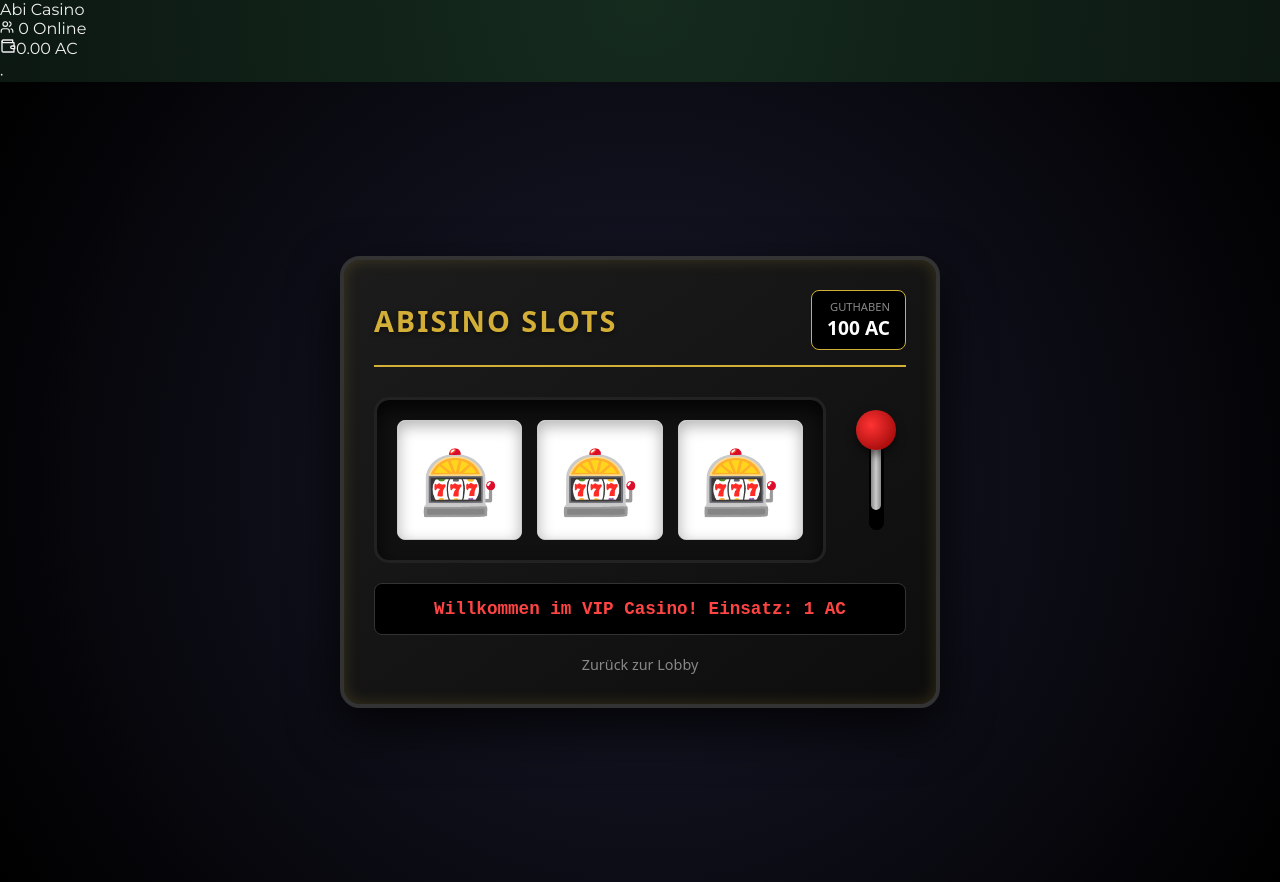
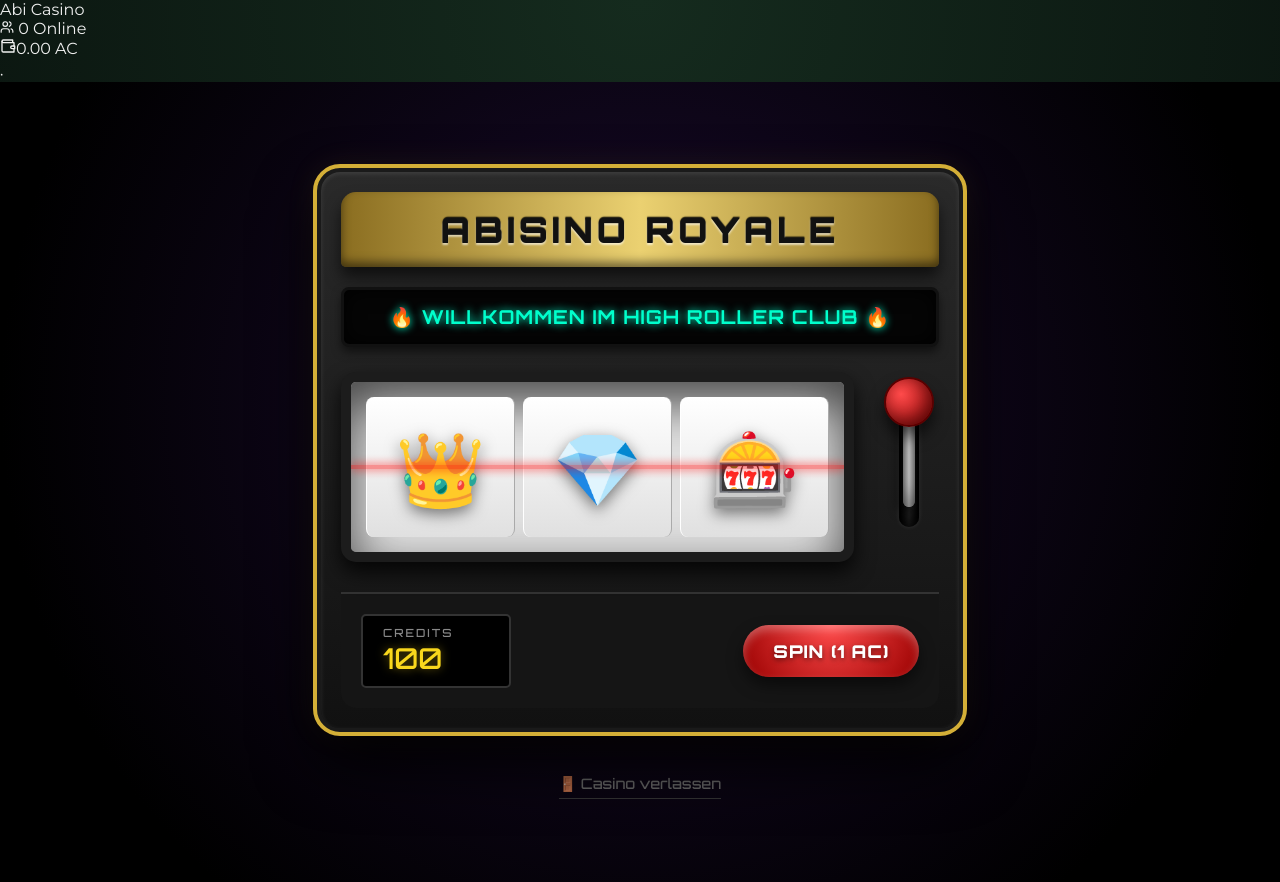
Before and after one commit to Xavien123/Abisino-, a Next.js app: page /slots in a window 1280 px wide. Built offline with nearby package versions, Linux system fonts and the light colour scheme; no server answers; a web font is replaced by a local one.

Commit message:
Update page.jsx

```diff
--- a/app/slots/page.jsx
+++ b/app/slots/page.jsx
@@ -1,295 +1,400 @@
 'use client';
-import { useState } from 'react';
+import { useState, useEffect } from 'react';
 import Link from 'next/link';
 
-// VIP Casino Symbole
-const SYMBOLS = ['🍒', '🍋', '🔔', '💎', '🍀', '🎰'];
+// VIP Symbole inklusive dem seltenen Kronen-Jackpot
+const SYMBOLS = ['🍒', '🍋', '🔔', '💎', '🍀', '🎰', '👑'];
 
-export default function PremiumSlotMachine() {
-  // Lokaler State (wird im nächsten Schritt mit Supabase verknüpft)
+export default function UltraPremiumSlotMachine() {
   const [balance, setBalance] = useState(100);
-  const [reels, setReels] = useState(['🎰', '🎰', '🎰']);
-  const [isSpinning, setIsSpinning] = useState(false);
+  const [reels, setReels] = useState(['👑', '💎', '🎰']);
+  // Jede Walze dreht sich jetzt unabhängig für maximalen Spannungsaufbau
+  const [spinState, setSpinState] = useState([false, false, false]);
   const [leverPulled, setLeverPulled] = useState(false);
-  const [message, setMessage] = useState('Willkommen im VIP Casino! Einsatz: 1 AC');
-  const [winStatus, setWinStatus] = useState(null); // 'jackpot', 'win', 'loss', null
+  const [message, setMessage] = useState('🔥 WILLKOMMEN IM HIGH ROLLER CLUB 🔥');
+  const [winType, setWinType] = useState(null);
 
   const pullLever = () => {
-    if (isSpinning) return;
+    // Verhindert mehrfaches Ziehen während des Drehens
+    if (spinState.some(s => s)) return;
+
     if (balance < 1) {
-      setMessage('Nicht genug Abisino Coins! Lade dein Konto auf.');
-      setWinStatus('loss');
+      setMessage('⚠️ GUTHABEN ZU NIEDRIG ⚠️');
+      setWinType('error');
       return;
     }
 
-    // Hebel-Animation auslösen
+    setBalance(prev => prev - 1);
+    setWinType(null);
     setLeverPulled(true);
-    setTimeout(() => setLeverPulled(false), 400);
+    setMessage('🎰 WALZEN DREHEN... 🎰');
 
-    // Spielablauf starten
-    setBalance(prev => prev - 1);
-    setIsSpinning(true);
-    setWinStatus(null);
-    setMessage('Viel Glück...');
+    // Hebel schnellt nach 500ms zurück
+    setTimeout(() => setLeverPulled(false), 500);
 
-    // Walzen drehen (Spannung aufbauen für 2 Sekunden)
-    setTimeout(() => {
+    // Alle Walzen starten sofort
+    setSpinState([true, true, true]);
+
+    // Das Ergebnis wird im Hintergrund direkt gewürfelt
     const result = [
       SYMBOLS[Math.floor(Math.random() * SYMBOLS.length)],
       SYMBOLS[Math.floor(Math.random() * SYMBOLS.length)],
       SYMBOLS[Math.floor(Math.random() * SYMBOLS.length)]
     ];
 
+    // Walze 1 stoppt nach 1 Sekunde
+    setTimeout(() => {
+      setReels([result[0], reels[1], reels[2]]);
+      setSpinState([false, true, true]);
+    }, 1000);
+
+    // Walze 2 stoppt nach 1.8 Sekunden (Spannung steigt)
+    setTimeout(() => {
+      setReels([result[0], result[1], reels[2]]);
+      setSpinState([false, false, true]);
+    }, 1800);
+
+    // Walze 3 stoppt nach 2.8 Sekunden (Finale)
+    setTimeout(() => {
       setReels(result);
-      setIsSpinning(false);
+      setSpinState([false, false, false]);
 
-      // Gewinnberechnung
+      // Auswertung
       if (result[0] === result[1] && result[1] === result[2]) {
+        if (result[0] === '👑' || result[0] === '💎' || result[0] === '🎰') {
+            setBalance(prev => prev + 50);
+            setMessage(`💰 MEGA JACKPOT! +50 AC 💰`);
+            setWinType('jackpot');
+        } else {
             setBalance(prev => prev + 15);
-        setMessage('🎰 MEGA JACKPOT! +15 AC 💎');
-        setWinStatus('jackpot');
+            setMessage(`🎉 SUPER GEWINN! +15 AC 🎉`);
+            setWinType('bigwin');
+        }
       } else if (result[0] === result[1] || result[1] === result[2] || result[0] === result[2]) {
         setBalance(prev => prev + 2);
-        setMessage('Guter Treffer! +2 AC');
-        setWinStatus('win');
+        setMessage('✨ GEWINN! +2 AC ✨');
+        setWinType('win');
       } else {
-        setMessage('Leider nichts. Versuch es nochmal!');
-        setWinStatus('loss');
+        setMessage('💀 LEIDER NICHTS 💀');
       }
-    }, 2000);
+    }, 2800);
   };
 
   return (
-    <div style={styles.page}>
-      {/* Integrierte CSS-Animationen für das echte Spiel-Gefühl */}
+    <div style={styles.casinoFloor}>
+      {/* Die CSS-Engine für die 10x Aufwertung */}
       <style>{`
-        @keyframes roll {
-          0% { transform: translateY(-100%); filter: blur(2px); }
-          100% { transform: translateY(100%); filter: blur(2px); }
+        @import url('https://fonts.googleapis.com/css2?family=Orbitron:wght@500;700;900&display=swap');
+
+        @keyframes reel-spin {
+          0% { transform: translateY(-80%); filter: blur(3px); opacity: 0.5; }
+          100% { transform: translateY(80%); filter: blur(3px); opacity: 0.5; }
         }
-        @keyframes glow {
-          0% { box-shadow: 0 0 10px #d4af37; }
-          50% { box-shadow: 0 0 30px #f9d71c, 0 0 10px #fff inset; }
-          100% { box-shadow: 0 0 10px #d4af37; }
+        @keyframes jackpot-flash {
+          0% { box-shadow: 0 0 20px #ffea00, inset 0 0 20px #ffea00; border-color: #ffea00; }
+          50% { box-shadow: 0 0 50px #ff0055, inset 0 0 50px #ff0055; border-color: #ff0055; }
+          100% { box-shadow: 0 0 20px #ffea00, inset 0 0 20px #ffea00; border-color: #ffea00; }
         }
-        .rolling-reel {
-          animation: roll 0.15s linear infinite;
-          opacity: 0.8;
+        @keyframes led-scroll {
+          0% { background-position: 0 0; }
+          100% { background-position: 100% 0; }
         }
-        .jackpot-glow {
-          animation: glow 1s ease-in-out infinite;
-          border-color: #f9d71c !important;
+        .spinning {
+          animation: reel-spin 0.1s linear infinite;
         }
-        .lever-base {
-          transition: transform 0.3s cubic-bezier(0.175, 0.885, 0.32, 1.275);
+        .lever-stick {
+          transition: transform 0.4s cubic-bezier(0.3, 1.5, 0.6, 1);
+          transform-origin: bottom center;
         }
-        .lever-active {
-          transform: rotateX(70deg) translateY(20px);
+        .lever-pulled {
+          transform: rotateX(75deg) translateY(25px);
+        }
+        .jackpot-mode {
+          animation: jackpot-flash 0.5s infinite;
         }
       `}</style>
 
-      {/* Haupt-Automat */}
-      <div style={styles.machineContainer} className={winStatus === 'jackpot' ? 'jackpot-glow' : ''}>
+      {/* Das Gehäuse des Automaten (Massiver 3D Block) */}
+      <div style={styles.machineBody} className={winType === 'jackpot' ? 'jackpot-mode' : ''}>
 
-        {/* Top Header: Name & Balance */}
-        <div style={styles.header}>
-          <h1 style={styles.title}>ABISINO SLOTS</h1>
-          <div style={styles.balanceBox}>
-            <span style={styles.balanceLabel}>GUTHABEN</span>
-            <span style={styles.balanceValue}>{balance} AC</span>
-          </div>
+        {/* Der gewölbte Top-Header mit Goldkante */}
+        <div style={styles.topBezel}>
+          <h1 style={styles.logoText}>ABISINO ROYALE</h1>
         </div>
 
-        {/* Die Spiel-Oberfläche (Walzen + Hebel) */}
-        <div style={styles.gameArea}>
+        {/* Die digitale LED-Matrix (Nachrichten) */}
+        <div style={{
+          ...styles.ledDisplay,
+          color: winType === 'error' ? '#ff3333' : winType === 'jackpot' ? '#fff' : '#00ffcc',
+          textShadow: winType === 'jackpot' ? '0 0 10px #fff, 0 0 20px #ff0055' : '0 0 8px #00ffcc'
+        }}>
+          {message}
+        </div>
+
+        {/* Das Haupt-Spielfeld: Walzen und Hebel */}
+        <div style={styles.playArea}>
+
+          {/* Das Walzen-Fenster mit innerem Schatten und Glas-Effekt */}
+          <div style={styles.glassWindow}>
+
+            {/* Payline Indikator (Rote Linie in der Mitte) */}
+            <div style={styles.payline}></div>
 
             {/* Die 3 Walzen */}
-          <div style={styles.reelsContainer}>
-            {reels.map((symbol, index) => (
-              <div key={index} style={styles.reelSlot}>
+            {[0, 1, 2].map((index) => (
+              <div key={index} style={styles.reelColumn}>
                 <div
-                  className={isSpinning ? 'rolling-reel' : ''}
+                  className={spinState[index] ? 'spinning' : ''}
                   style={{
-                    fontSize: '4rem',
-                    transition: 'all 0.1s'
+                    fontSize: '4.5rem',
+                    transition: 'all 0.05s',
+                    textShadow: '0 5px 15px rgba(0,0,0,0.5)',
+                    transform: spinState[index] ? 'scale(1.1)' : 'scale(1)'
                   }}
                 >
-                  {isSpinning ? '?' : symbol}
+                  {spinState[index] ? '💨' : reels[index]}
                 </div>
               </div>
             ))}
           </div>
 
-          {/* Der physische Hebel (Rechte Seite) */}
-          <div style={styles.leverContainer} onClick={pullLever}>
-            <div style={styles.leverSlot}></div>
-            <div style={styles.leverStick} className={`lever-base ${leverPulled ? 'lever-active' : ''}`}>
-              <div style={styles.leverBall}></div>
+          {/* Der physische 3D Hebel rechts außen */}
+          <div style={styles.leverBase} onClick={pullLever}>
+            <div style={styles.leverTrack}></div>
+            <div className={`lever-stick ${leverPulled ? 'lever-pulled' : ''}`} style={styles.leverArm}>
+              <div style={styles.leverHandle}></div>
+            </div>
           </div>
         </div>
 
+        {/* Die Bodenkonsole mit Kontostand und Buttons */}
+        <div style={styles.bottomConsole}>
+          <div style={styles.balanceScreen}>
+            <span style={styles.balanceTitle}>CREDITS</span>
+            <span style={styles.balanceAmount}>{balance}</span>
           </div>
 
-        {/* Nachrichten-Display wie bei echten Automaten */}
-        <div style={{
-          ...styles.messageDisplay,
-          color: winStatus === 'jackpot' ? '#f9d71c' : winStatus === 'win' ? '#4ade80' : '#ff4444'
-        }}>
-          {message}
+          {/* Spin-Button für Leute, die nicht am Hebel ziehen wollen */}
+          <button
+            onClick={pullLever}
+            disabled={spinState.some(s => s)}
+            style={{
+              ...styles.spinButton,
+              background: spinState.some(s => s) ? '#333' : 'radial-gradient(circle at top, #ff4b4b, #990000)'
+            }}
+          >
+            {spinState.some(s => s) ? 'SPINNING...' : 'SPIN (1 AC)'}
+          </button>
+        </div>
       </div>
 
-        {/* Zurück-Button */}
-        <Link href="/lobby" style={styles.backButton}>
-          Zurück zur Lobby
+      <Link href="/spiele" style={styles.exitDoor}>
+        🚪 Casino verlassen
       </Link>
-      </div>
     </div>
   );
 }
 
-// Hochwertiges Premium-Styling (Dark & Gold)
+// ==========================================
+// DIE 10X DESIGN STYLES (Ultra Premium)
+// ==========================================
 const styles = {
-  page: {
+  casinoFloor: {
     minHeight: '100vh',
+    display: 'flex',
+    flexDirection: 'column',
+    alignItems: 'center',
+    justifyContent: 'center',
+    backgroundColor: '#050505',
+    // Ein atmosphärischer Casino-Teppich Hintergrund (dunkles Lila/Schwarz mit radialem Licht)
+    backgroundImage: 'radial-gradient(circle at 50% 40%, #1a0b2e 0%, #000000 80%)',
+    fontFamily: 'system-ui, sans-serif',
+    padding: '20px'
+  },
+  machineBody: {
+    background: 'linear-gradient(to bottom, #2a2a2a 0%, #111 100%)',
+    border: '6px solid #1a1a1a',
+    borderRadius: '25px',
+    padding: '20px',
+    width: '100%',
+    maxWidth: '650px',
+    boxShadow: '0 30px 60px rgba(0,0,0,0.9), inset 0 2px 5px rgba(255,255,255,0.1), 0 0 30px rgba(212, 175, 55, 0.1)',
+    position: 'relative',
+    transition: 'all 0.3s ease',
+    outline: '4px solid #d4af37', // Massiver Goldrahmen außen
+    outlineOffset: '-2px'
+  },
+  topBezel: {
+    background: 'linear-gradient(to right, #8a6d20, #ebd171, #8a6d20)',
+    borderRadius: '15px 15px 5px 5px',
+    padding: '15px',
+    textAlign: 'center',
+    marginBottom: '20px',
+    boxShadow: 'inset 0 -5px 10px rgba(0,0,0,0.5), 0 10px 15px rgba(0,0,0,0.6)'
+  },
+  logoText: {
+    margin: 0,
+    fontFamily: "'Orbitron', sans-serif",
+    fontSize: '2.2rem',
+    color: '#111',
+    fontWeight: '900',
+    letterSpacing: '4px',
+    textShadow: '0 2px 2px rgba(255,255,255,0.6), 0 -1px 1px rgba(0,0,0,0.8)'
+  },
+  ledDisplay: {
+    background: '#050505',
+    border: '3px solid #111',
+    borderRadius: '8px',
+    padding: '15px',
+    textAlign: 'center',
+    fontFamily: "'Orbitron', monospace",
+    fontSize: '1.2rem',
+    fontWeight: '700',
+    letterSpacing: '1px',
+    marginBottom: '25px',
+    boxShadow: 'inset 0 0 20px rgba(0,0,0,1), 0 5px 10px rgba(0,0,0,0.5)',
+    height: '60px',
     display: 'flex',
     alignItems: 'center',
     justifyContent: 'center',
-    backgroundColor: '#0a0a0a',
-    backgroundImage: 'radial-gradient(circle at center, #1a1a2e 0%, #000 100%)',
-    fontFamily: 'system-ui, sans-serif'
-  },
-  machineContainer: {
-    background: 'linear-gradient(145deg, #1c1c1c, #0d0d0d)',
-    border: '4px solid #333',
-    borderRadius: '20px',
-    padding: '30px',
-    width: '95%',
-    maxWidth: '600px',
-    boxShadow: '0 20px 50px rgba(0,0,0,0.8), 0 0 15px rgba(212, 175, 55, 0.2) inset',
-    position: 'relative',
-    transition: 'all 0.3s ease'
-  },
-  header: {
-    display: 'flex',
-    justifyContent: 'space-between',
-    alignItems: 'center',
-    marginBottom: '30px',
-    borderBottom: '2px solid #d4af37',
-    paddingBottom: '15px'
-  },
-  title: {
-    color: '#d4af37', // Casino Gold
-    fontSize: '1.8rem',
-    margin: 0,
-    textShadow: '0 2px 4px rgba(0,0,0,0.5)',
-    letterSpacing: '2px'
-  },
-  balanceBox: {
-    background: '#000',
-    padding: '8px 15px',
-    borderRadius: '8px',
-    border: '1px solid #d4af37',
-    display: 'flex',
-    flexDirection: 'column',
-    alignItems: 'flex-end'
-  },
-  balanceLabel: {
-    color: '#888',
-    fontSize: '0.7rem',
     textTransform: 'uppercase'
   },
-  balanceValue: {
-    color: '#fff',
-    fontSize: '1.2rem',
-    fontWeight: 'bold'
-  },
-  gameArea: {
+  playArea: {
     display: 'flex',
     alignItems: 'center',
     justifyContent: 'space-between',
-    marginBottom: '20px'
+    marginBottom: '30px'
   },
-  reelsContainer: {
+  glassWindow: {
     display: 'flex',
-    gap: '15px',
-    background: '#111',
-    padding: '20px',
+    gap: '8px',
+    background: '#e0e0e0',
+    padding: '15px',
     borderRadius: '15px',
-    border: '3px solid #222',
-    boxShadow: 'inset 0 10px 20px rgba(0,0,0,0.8)',
-    flexGrow: 1
+    border: '10px solid #1c1c1c',
+    boxShadow: 'inset 0 20px 50px rgba(0,0,0,0.7), 0 10px 20px rgba(0,0,0,0.8)',
+    flexGrow: 1,
+    position: 'relative',
+    overflow: 'hidden'
   },
-  reelSlot: {
-    background: '#fff',
+  payline: {
+    position: 'absolute',
+    top: '50%',
+    left: '0',
+    width: '100%',
+    height: '4px',
+    background: 'rgba(255, 0, 0, 0.4)',
+    boxShadow: '0 0 10px rgba(255,0,0,0.8)',
+    zIndex: 10,
+    pointerEvents: 'none',
+    transform: 'translateY(-50%)'
+  },
+  reelColumn: {
+    background: 'linear-gradient(to bottom, #fff 0%, #f0f0f0 50%, #e0e0e0 100%)',
     flex: 1,
-    height: '120px',
+    height: '140px',
     borderRadius: '8px',
     display: 'flex',
     alignItems: 'center',
     justifyContent: 'center',
-    overflow: 'hidden',
-    boxShadow: 'inset 0 5px 15px rgba(0,0,0,0.3)',
-    border: '1px solid #ccc',
-    position: 'relative'
+    boxShadow: 'inset 0 5px 15px rgba(0,0,0,0.2), inset 0 -5px 15px rgba(0,0,0,0.2), border 1px solid #ccc',
+    borderLeft: '1px solid #fff',
+    borderRight: '1px solid #aaa',
+    position: 'relative',
+    zIndex: 1
   },
-  leverContainer: {
+  leverBase: {
     width: '60px',
-    height: '160px',
-    marginLeft: '20px',
+    height: '180px',
+    marginLeft: '25px',
     position: 'relative',
     cursor: 'pointer',
     display: 'flex',
-    justifyContent: 'center'
+    justifyContent: 'center',
+    perspective: '800px' // Wichtig für den 3D Effekt des Hebels
   },
-  leverSlot: {
+  leverTrack: {
     position: 'absolute',
-    width: '15px',
-    height: '100px',
-    background: '#000',
+    width: '20px',
+    height: '120px',
+    background: 'linear-gradient(to right, #000, #222, #000)',
     borderRadius: '10px',
     top: '30px',
-    boxShadow: 'inset 0 0 10px #000'
+    boxShadow: 'inset 0 0 15px #000, 0 0 5px rgba(255,255,255,0.1)'
   },
-  leverStick: {
+  leverArm: {
     position: 'absolute',
-    width: '10px',
-    height: '80px',
-    background: 'linear-gradient(90deg, #888, #ccc, #888)',
+    width: '12px',
+    height: '100px',
+    background: 'linear-gradient(90deg, #999, #fff, #999)',
     top: '30px',
-    transformOrigin: 'bottom center',
     zIndex: 2,
-    borderRadius: '5px'
+    borderRadius: '6px',
+    boxShadow: 'inset 0 -10px 20px rgba(0,0,0,0.5), -5px 5px 10px rgba(0,0,0,0.5)'
   },
-  leverBall: {
-    width: '40px',
-    height: '40px',
-    background: 'radial-gradient(circle at 15px 15px, #ff3333, #8b0000)',
+  leverHandle: {
+    width: '50px',
+    height: '50px',
+    background: 'radial-gradient(circle at 15px 15px, #ff4b4b, #8b0000)',
     borderRadius: '50%',
     position: 'absolute',
-    top: '-20px',
-    left: '-15px',
-    boxShadow: '0 5px 10px rgba(0,0,0,0.5)'
+    top: '-30px',
+    left: '-19px',
+    boxShadow: '0 10px 15px rgba(0,0,0,0.6), inset -5px -5px 15px rgba(0,0,0,0.4)',
+    border: '2px solid #5a0000'
   },
-  messageDisplay: {
+  bottomConsole: {
+    background: '#151515',
+    borderTop: '2px solid #333',
+    padding: '20px',
+    borderRadius: '0 0 15px 15px',
+    display: 'flex',
+    justifyContent: 'space-between',
+    alignItems: 'center'
+  },
+  balanceScreen: {
     background: '#000',
-    padding: '15px',
-    textAlign: 'center',
-    borderRadius: '8px',
-    border: '1px solid #333',
+    border: '2px solid #333',
+    padding: '10px 20px',
+    borderRadius: '5px',
+    display: 'flex',
+    flexDirection: 'column',
+    minWidth: '150px'
+  },
+  balanceTitle: {
+    color: '#888',
+    fontSize: '0.7rem',
+    fontFamily: "'Orbitron', sans-serif",
+    letterSpacing: '2px'
+  },
+  balanceAmount: {
+    color: '#f9d71c',
+    fontSize: '1.8rem',
+    fontFamily: "'Orbitron', monospace",
+    textShadow: '0 0 10px rgba(249, 215, 28, 0.4)'
+  },
+  spinButton: {
+    border: 'none',
+    borderRadius: '50px',
+    padding: '15px 30px',
+    color: '#fff',
+    fontFamily: "'Orbitron', sans-serif",
+    fontWeight: '900',
     fontSize: '1.1rem',
-    fontWeight: 'bold',
-    fontFamily: 'monospace',
-    minHeight: '24px',
-    marginBottom: '20px',
-    boxShadow: 'inset 0 0 10px rgba(0,0,0,0.8)'
+    cursor: 'pointer',
+    boxShadow: '0 8px 15px rgba(0,0,0,0.5), inset 0 5px 10px rgba(255,255,255,0.3)',
+    textShadow: '0 2px 5px rgba(0,0,0,0.5)',
+    transition: 'all 0.2s',
+    letterSpacing: '1px'
   },
-  backButton: {
-    display: 'block',
-    textAlign: 'center',
-    color: '#888',
+  exitDoor: {
+    marginTop: '40px',
+    color: '#666',
     textDecoration: 'none',
+    fontFamily: "'Orbitron', sans-serif",
     fontSize: '0.9rem',
-    marginTop: '10px',
-    transition: 'color 0.2s'
+    borderBottom: '1px solid #333',
+    paddingBottom: '5px',
+    transition: 'color 0.3s'
   }
 };
```
Lines whose indentation alone changed are shown as unchanged.
